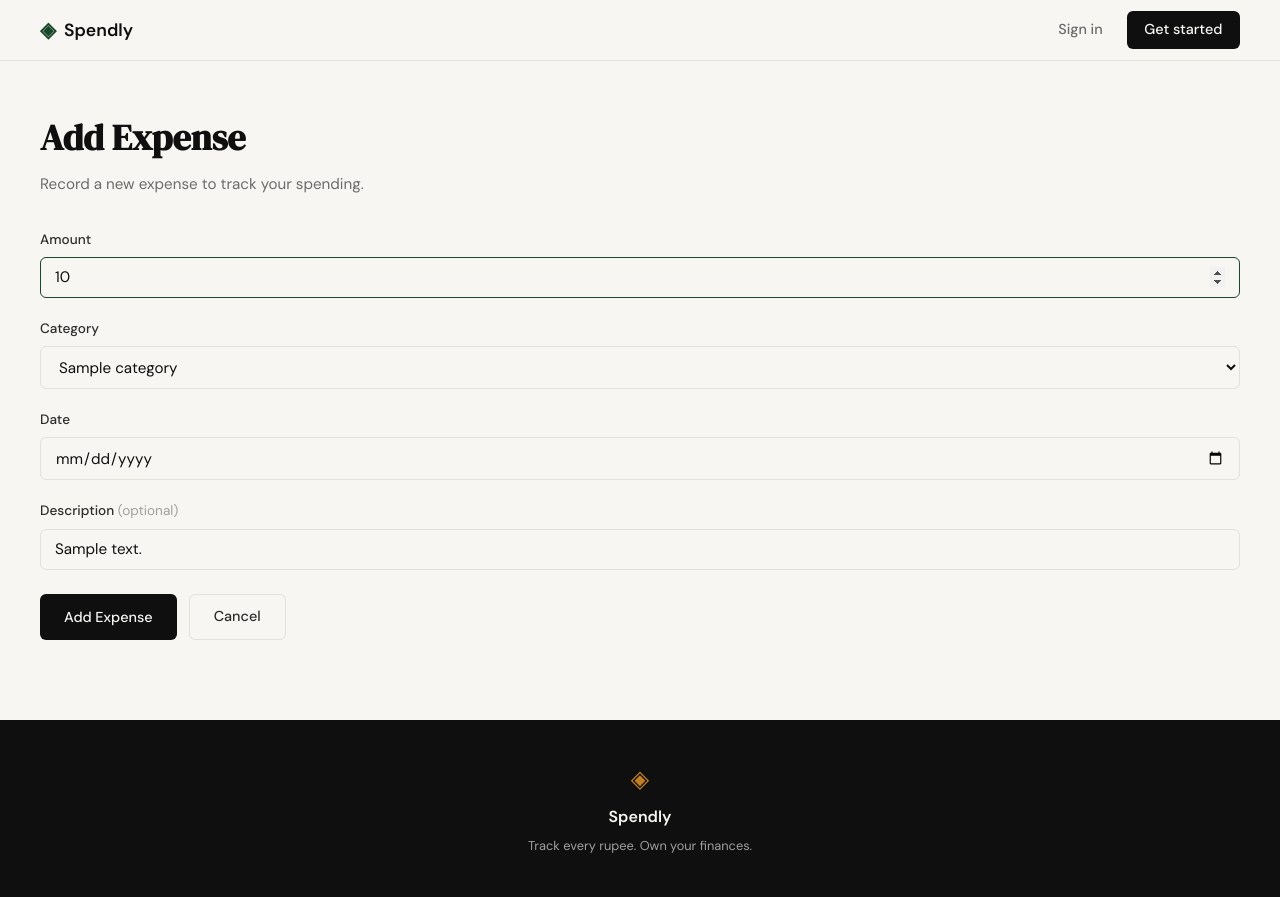
After one commit to MayurNandanwar/Spendly, a Flask app: template templates/add_expense.html in a window 1280 px wide. The commit adds this page. Run offline with Flask 3, Linux system fonts and the light colour scheme; the template is opened without the code that fills it: most values are stand-ins (such as "Sample title", 1, 10 or a date in 2020).

Commit message:
Implement Add Expense feature (Step 04)
Add /expenses/add route with GET/POST handlers for expense creation.
Implements complete validation (amount > 0, category required, date
not in future, description <= 500 chars) with per-field error display
and form value preservation on validation failure. Inserts via new
database.db.add_expense() function with user_id from g.current_user.

New files:
- templates/add_expense.html: form with dashboard styling
- tests/conftest.py: pytest fixtures for isolated testing
- tests/test_add_expense.py: 15 tests covering happy path, validation, auth, isolation
- pytest.ini: test discovery config

Modified:
- app.py: add add_expense_route() with @login_required, EXPENSE_CATEGORIES tuple
- database/db.py: add add_expense() function
- static/css/dashboard.css: add .form-actions and .optional-label styles

Fixes spec auth mechanism from session-based to JWT-cookie (g.current_user).
Uses existing CSS classes (form-input, is-invalid, field-error, btn-primary, btn-ghost).
Category list matches seed data (Food, Transport, Bills, Health, Entertainment, Shopping, Other).
Co-Authored-By: Claude Haiku 4.5 <noreply@anthropic.com>

```diff
--- a/app.py
+++ b/app.py
@@ -1,18 +1,116 @@
-from flask import Flask, render_template, request, redirect, url_for, session, flash, abort
+from flask import Flask, render_template, request, redirect, url_for, flash, abort, g
 from functools import wraps
-from datetime import date, timedelta
+from datetime import date, datetime, timedelta, timezone
+import hashlib
 import re
+import secrets
 import sqlite3
 
-from database.db import get_db, init_db, seed_db, get_expenses, get_expense_summary, get_user_by_id
+import jwt
+
+from database.db import (
+    get_db, init_db, seed_db, get_expenses, get_expense_summary, get_user_by_id,
+    store_refresh_token, get_user_by_refresh_token_hash, clear_refresh_token,
+    add_expense,
+)
 from werkzeug.security import check_password_hash, generate_password_hash
 
 app = Flask(__name__)
 app.secret_key = "dev-secret-key-change-in-production"
 
+JWT_SECRET_KEY = "dev-jwt-secret-change-in-production"
+JWT_ALGORITHM = "HS256"
+ACCESS_TOKEN_TTL = timedelta(minutes=15)
+REFRESH_TOKEN_TTL = timedelta(days=7)
+ACCESS_COOKIE_NAME = "access_token"
+REFRESH_COOKIE_NAME = "refresh_token"
+
 with app.app_context():
     init_db()
     seed_db()
+
+
+# ------------------------------------------------------------------ #
+# JWT helpers                                                         #
+# ------------------------------------------------------------------ #
+
+def create_access_token(user_id, name):
+    """Return a signed, short-lived JWT carrying the user's identity."""
+    now = datetime.now(timezone.utc)
+    payload = {
+        "sub": str(user_id),
+        "name": name,
+        "type": "access",
+        "iat": now,
+        "exp": now + ACCESS_TOKEN_TTL,
+    }
+    return jwt.encode(payload, JWT_SECRET_KEY, algorithm=JWT_ALGORITHM)
+
+
+def create_refresh_token():
+    """Return (raw_token, token_hash, expires_at_iso) for a new refresh token.
+
+    The raw token is opaque (not a JWT) since it must be looked up by its
+    hash in the database for server-side revocation. Only the hash is ever
+    stored, so a database leak alone can't be used to impersonate a user.
+    """
+    raw_token = secrets.token_urlsafe(32)
+    token_hash = hashlib.sha256(raw_token.encode("utf-8")).hexdigest()
+    expires_at = (datetime.now(timezone.utc) + REFRESH_TOKEN_TTL).isoformat()
+    return raw_token, token_hash, expires_at
+
+
+def decode_access_token(token):
+    """Return the JWT payload if valid, or None if missing/expired/invalid."""
+    if not token:
+        return None
+    try:
+        return jwt.decode(token, JWT_SECRET_KEY, algorithms=[JWT_ALGORITHM])
+    except jwt.InvalidTokenError:
+        return None
+
+
+def issue_auth_cookies(response, user_id, name):
+    """Create a fresh access+refresh token pair, persist the refresh hash, and set cookies."""
+    access_token = create_access_token(user_id, name)
+    raw_refresh_token, refresh_hash, refresh_expires_at = create_refresh_token()
+    store_refresh_token(user_id, refresh_hash, refresh_expires_at)
+
+    response.set_cookie(
+        ACCESS_COOKIE_NAME, access_token,
+        max_age=int(ACCESS_TOKEN_TTL.total_seconds()),
+        httponly=True, secure=True, samesite="Lax", path="/",
+    )
+    response.set_cookie(
+        REFRESH_COOKIE_NAME, raw_refresh_token,
+        max_age=int(REFRESH_TOKEN_TTL.total_seconds()),
+        httponly=True, secure=True, samesite="Lax", path="/",
+    )
+    return response
+
+
+def clear_auth_cookies(response):
+    response.delete_cookie(ACCESS_COOKIE_NAME, path="/")
+    response.delete_cookie(REFRESH_COOKIE_NAME, path="/")
+    return response
+
+
+# ------------------------------------------------------------------ #
+# Request hooks                                                       #
+# ------------------------------------------------------------------ #
+
+@app.before_request
+def load_current_user():
+    payload = decode_access_token(request.cookies.get(ACCESS_COOKIE_NAME))
+    if payload:
+        g.current_user = {"id": int(payload["sub"]), "name": payload["name"]}
+    else:
+        g.current_user = None
+
+
+@app.context_processor
+def inject_current_user():
+    return {"current_user": g.current_user}
 
 
 # ------------------------------------------------------------------ #
@@ -22,7 +120,7 @@ with app.app_context():
 def login_required(f):
     @wraps(f)
     def decorated_function(*args, **kwargs):
-        if not session.get('user_id'):
+        if not g.current_user:
             flash("Please sign in to continue")
             return redirect(url_for('login'))
         return f(*args, **kwargs)
@@ -58,7 +156,7 @@ def _resolve_date_range(range_key, start_param, end_param):
 
 @app.route("/")
 def landing():
-    if session.get("user_id"):
+    if g.current_user:
         return redirect(url_for("profile"))
 
     return render_template("landing.html")
@@ -66,7 +164,7 @@ def landing():
 
 @app.route("/register", methods=["GET", "POST"])
 def register():
-    if session.get('user_id'):
+    if g.current_user:
         return redirect(url_for('landing'))
 
     errors = {}
@@ -132,7 +230,7 @@ def register():
 
 @app.route("/login", methods=["GET", "POST"])
 def login():
-    if session.get('user_id'):
+    if g.current_user:
         return redirect(url_for('landing'))
 
     error = None
@@ -153,9 +251,8 @@ def login():
                 user = cursor.fetchone()
 
                 if user and check_password_hash(user["password_hash"], password):
-                    session["user_id"] = user["id"]
-                    session["user_name"] = user["name"]
-                    return redirect(url_for("landing"))
+                    response = redirect(url_for("landing"))
+                    return issue_auth_cookies(response, user["id"], user["name"])
                 else:
                     error = "Invalid email or password."
             finally:
@@ -164,18 +261,43 @@ def login():
     return render_template("login.html", error=error)
 
 
+@app.route("/refresh", methods=["POST"])
+def refresh():
+    """Issue a new access token (and rotate the refresh token) from a valid refresh cookie."""
+    raw_token = request.cookies.get(REFRESH_COOKIE_NAME)
+    if not raw_token:
+        abort(401)
+
+    token_hash = hashlib.sha256(raw_token.encode("utf-8")).hexdigest()
+    user = get_user_by_refresh_token_hash(token_hash)
+
+    if not user:
+        abort(401)
+
+    expires_at = datetime.fromisoformat(user["refresh_token_expires_at"])
+    if expires_at.tzinfo is None:
+        expires_at = expires_at.replace(tzinfo=timezone.utc)
+    if expires_at < datetime.now(timezone.utc):
+        clear_refresh_token(user["id"])
+        abort(401)
+
+    response = redirect(request.referrer or url_for("landing"))
+    return issue_auth_cookies(response, user["id"], user["name"])
+
+
 @app.route("/logout", methods=["POST"])
 @login_required
 def logout():
-    session.clear()
+    clear_refresh_token(g.current_user["id"])
     flash("You have been signed out.", "success")
-    return redirect(url_for("landing"))
+    response = redirect(url_for("landing"))
+    return clear_auth_cookies(response)
 
 
 @app.route("/profile")
 @login_required
 def profile():
-    user_id = session.get("user_id")
+    user_id = g.current_user["id"]
     user = get_user_by_id(user_id)
 
     if not user:
@@ -209,9 +331,65 @@ def profile():
 # Placeholder routes — students will implement these                  #
 # ------------------------------------------------------------------ #
 
-@app.route("/expenses/add")
-def add_expense():
-    return "Add expense — coming in Step 7"
+EXPENSE_CATEGORIES = ("Food", "Transport", "Bills", "Health", "Entertainment", "Shopping", "Other")
+
+
+@app.route("/expenses/add", methods=["GET", "POST"])
+@login_required
+def add_expense_route():
+    errors = {}
+    amount = ""
+    category = ""
+    expense_date = ""
+    description = ""
+
+    if request.method == "POST":
+        amount = request.form.get("amount", "").strip()
+        category = request.form.get("category", "").strip()
+        expense_date = request.form.get("date", "").strip()
+        description = request.form.get("description", "").strip()
+
+        parsed_amount = None
+        if not amount:
+            errors["amount"] = "Please enter an amount."
+        else:
+            try:
+                parsed_amount = float(amount)
+                if parsed_amount <= 0:
+                    errors["amount"] = "Amount must be greater than 0."
+            except ValueError:
+                errors["amount"] = "Please enter a valid number."
+
+        if not category:
+            errors["category"] = "Please select a category."
+        elif category not in EXPENSE_CATEGORIES:
+            errors["category"] = "Please select a valid category."
+
+        if not expense_date:
+            errors["date"] = "Please enter a date."
+        else:
+            try:
+                parsed_date = datetime.strptime(expense_date, "%Y-%m-%d").date()
+                if parsed_date > date.today():
+                    errors["date"] = "Date cannot be in the future."
+            except ValueError:
+                errors["date"] = "Please enter a valid date."
+
+        if len(description) > 500:
+            errors["description"] = "Description must be 500 characters or fewer."
+
+        if not errors:
+            add_expense(
+                g.current_user["id"], parsed_amount, category, expense_date, description
+            )
+            flash("Expense added successfully", "success")
+            return redirect(url_for("profile"))
+
+    return render_template(
+        "add_expense.html", errors=errors, amount=amount, category=category,
+        date=expense_date, description=description, categories=EXPENSE_CATEGORIES,
+        today=date.today().isoformat(),
+    )
 
 
 @app.route("/expenses/<int:id>/edit")
--- /dev/null
+++ b/pytest.ini
@@ -0,0 +1,2 @@
+[pytest]
+testpaths = tests
--- a/static/css/dashboard.css
+++ b/static/css/dashboard.css
@@ -335,3 +335,6 @@
         justify-content: space-between;
     }
 }
+
+.form-actions { display: flex; gap: 0.75rem; margin-top: 1.5rem; }
+.optional-label { color: var(--ink-faint); font-weight: 400; }
--- /dev/null
+++ b/templates/add_expense.html
@@ -0,0 +1,76 @@
+{% extends "base.html" %}
+
+{% block title %}Add Expense — Spendly{% endblock %}
+
+{% block head %}
+<link rel="stylesheet" href="{{ url_for('static', filename='css/dashboard.css') }}">
+{% endblock %}
+
+{% block content %}
+
+<section class="dashboard-section">
+    <div class="dashboard-inner">
+
+        <div class="dashboard-header">
+            <h2 class="dashboard-title">Add Expense</h2>
+            <p class="dashboard-subtitle">Record a new expense to track your spending.</p>
+        </div>
+
+        <form method="POST" action="{{ url_for('add_expense_route') }}">
+            <div class="form-group">
+                <label for="amount">Amount</label>
+                <input type="number" id="amount" name="amount" value="{{ amount }}"
+                       class="form-input{% if errors.amount %} is-invalid{% endif %}"
+                       placeholder="0.00" min="0.01" step="0.01"
+                       required autofocus>
+                {% if errors.amount %}
+                <p class="field-error">{{ errors.amount }}</p>
+                {% endif %}
+            </div>
+
+            <div class="form-group">
+                <label for="category">Category</label>
+                <select id="category" name="category"
+                        class="form-input{% if errors.category %} is-invalid{% endif %}"
+                        required>
+                    <option value="" disabled {% if not category %}selected{% endif %}>Select a category</option>
+                    {% for c in categories %}
+                    <option value="{{ c }}" {% if category == c %}selected{% endif %}>{{ c }}</option>
+                    {% endfor %}
+                </select>
+                {% if errors.category %}
+                <p class="field-error">{{ errors.category }}</p>
+                {% endif %}
+            </div>
+
+            <div class="form-group">
+                <label for="date">Date</label>
+                <input type="date" id="date" name="date" value="{{ date }}"
+                       class="form-input{% if errors.date %} is-invalid{% endif %}"
+                       max="{{ today }}"
+                       required>
+                {% if errors.date %}
+                <p class="field-error">{{ errors.date }}</p>
+                {% endif %}
+            </div>
+
+            <div class="form-group">
+                <label for="description">Description <span class="optional-label">(optional)</span></label>
+                <input type="text" id="description" name="description" value="{{ description }}"
+                       class="form-input{% if errors.description %} is-invalid{% endif %}"
+                       maxlength="500" placeholder="Groceries, dinner, taxi...">
+                {% if errors.description %}
+                <p class="field-error">{{ errors.description }}</p>
+                {% endif %}
+            </div>
+
+            <div class="form-actions">
+                <button type="submit" class="btn-primary">Add Expense</button>
+                <a href="{{ url_for('profile') }}" class="btn-ghost">Cancel</a>
+            </div>
+        </form>
+
+    </div>
+</section>
+
+{% endblock %}
```
Also changed, not shown: database/db.py (+69 -1 lines), tests/conftest.py (added, +39 -0 lines), tests/test_add_expense.py (added, +146 -0 lines).
